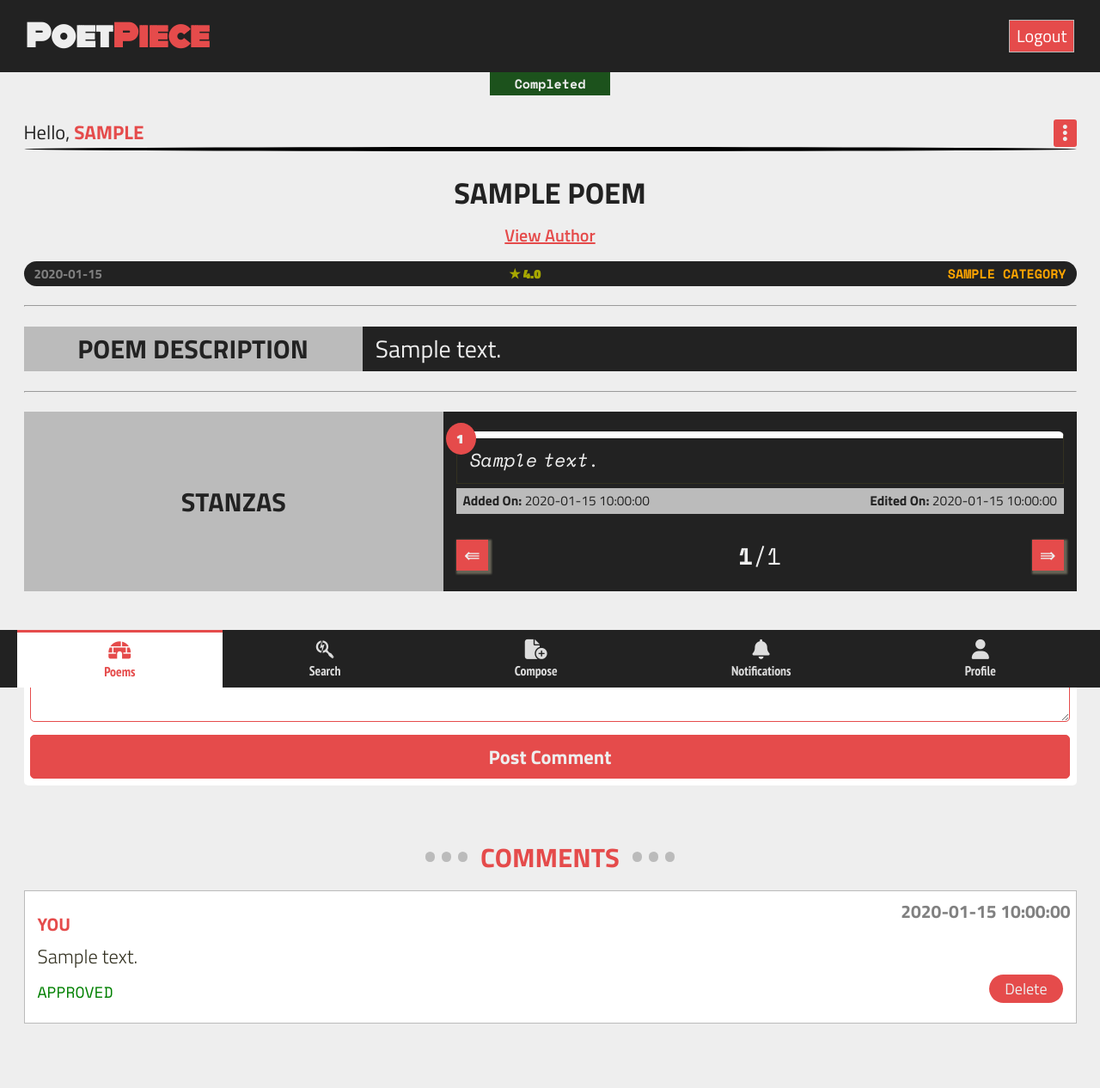
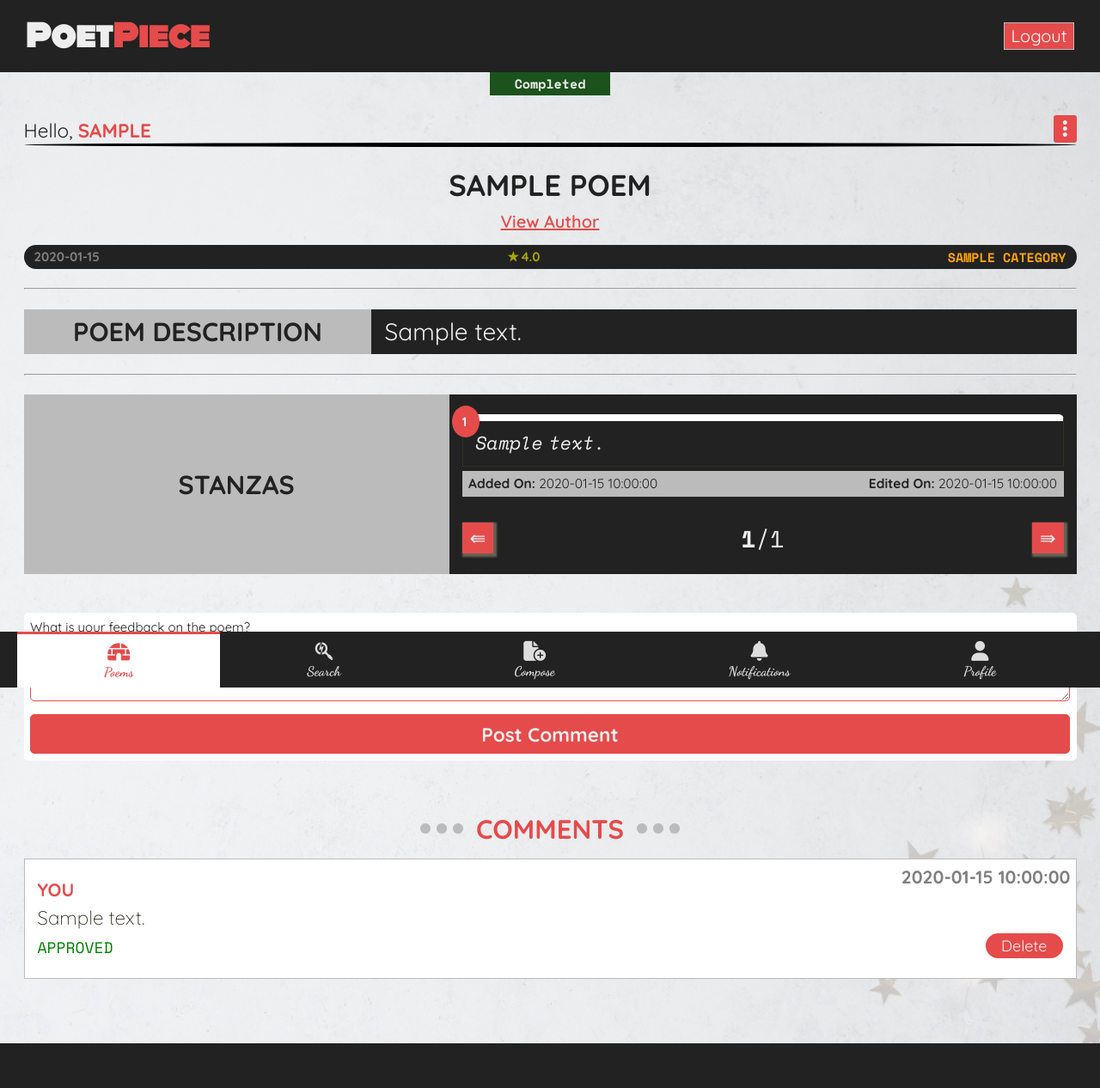
Before and after one commit to VictorOhachor/PoetPiece, a Flask app: page /poems/1 in a window 1280 px wide. Shown: the whole page at 86% size. After the commit the page ends 1214 px from the top, so only its background shows below. Run offline with Flask 3, Linux system fonts and the light colour scheme; a user stored in the database is signed in; tables that the repository leaves empty hold one stand-in row (values such as "Sample post"); some libraries are stand-ins or nearby versions.

Commit message:
Added background image to page

```diff
--- a/app/main/views.py
+++ b/app/main/views.py
@@ -75,8 +75,7 @@ def notifications():
     q = request.args.get('q')
     unread = request.args.get('unread')
     # fetch notifications
-    n = Notification.find_order_by(Notification.unread.desc(),
-                                   Notification.created_at.desc(),
+    n = Notification.find_order_by(Notification.created_at.desc(),
                                    in_trash=False)
     return render_template('main/notifications.html', notifications=n)
 
--- a/app/static/css/main.css
+++ b/app/static/css/main.css
@@ -1,4 +1,4 @@
-@import url("https://fonts.googleapis.com/css2?family=Monoton&family=Space+Mono:ital,wght@0,400;0,700;1,400&family=Titillium+Web:ital,wght@0,200;0,300;0,400;0,600;0,700;0,900;1,300;1,400;1,600;1,700&family=PT+Sans+Narrow:wght@400;700&display=swap");
+@import url("https://fonts.googleapis.com/css2?family=Monoton&family=Space+Mono:ital,wght@0,400;0,700;1,400&family=PT+Sans+Narrow:wght@400;700&family=Dancing+Script:wght@400;500;600;700&family=Quicksand:wght@300;400;500;600;700&display=swap");
 
 * {
   box-sizing: border-box;
@@ -11,12 +11,15 @@
 }
 
 body {
-  font-family: "Titillium Web", sans-serif;
+  font-family: 'Quicksand', sans-serif;
+  background: linear-gradient(270deg, rgba(238, 238, 238, .8), rgba(255, 255, 255, .8)), url(../assets/background.jpg) no-repeat;
+  background-size: cover;
+  background-clip: content-box;
   color: #222;
   position: relative;
   min-height: 100vh;
   margin-bottom: 3rem;
-  background-color: #eee;
+  background-color: rgb(238, 238, 238);
 }
 
 a {
@@ -59,7 +62,7 @@ select {
 }
 
 select option {
-  font-family: 'Gill Sans', 'Gill Sans MT', Calibri, 'Trebuchet MS', sans-serif;
+  font-family: 'Dancing Script', cursive;
   background-color: #eee;
   color: #e54b4b;
 }
@@ -249,7 +252,7 @@ select option {
   padding: 0.5rem 0;
   border: none;
   font-weight: 700;
-  font-family: "Titillium Web", sans-serif;
+  font-family: 'Quicksand', sans-serif;
   cursor: pointer;
 }
 
@@ -346,7 +349,7 @@ select option {
   text-align: end;
   align-self: flex-end;
   font-weight: 700;
-  font-family: "Titillium Web", sans-serif;
+  font-family: 'Quicksand', sans-serif;
 }
 
 .app-main__content .create-poem-container {
@@ -513,7 +516,7 @@ select option {
 .app-main__content>.poem-desc .poem-desc__content {
   font-size: calc(.8rem + 2vmin);
   white-space: pre-line;
-  font-family: "Titillium Web", sans-serif;
+  font-family: 'Quicksand', sans-serif;
 }
 
 .poems-container .poem-card .poem-title {
@@ -545,7 +548,7 @@ select option {
 .poem-stanzas__container>.no-stanza-text {
   color: orange;
   margin: auto;
-  font-family: "Titillium Web", sans-serif;
+  font-family: 'Quicksand', sans-serif;
   font-size: 2rem;
   text-align: center;
 }
@@ -941,7 +944,7 @@ select option {
   color: #eee;
   text-decoration: none;
   font-size: 1.1rem;
-  font-family: "Titillium Web", sans-serif;
+  font-family: 'Quicksand', sans-serif;
   cursor: pointer;
   padding: .4rem 1rem;
   border-bottom: 1px solid #730606;
@@ -994,7 +997,6 @@ select option {
   align-items: center;
   margin: auto;
   max-width: 1240px;
-  font-family: 'PT Sans Narrow', sans-serif;
   overflow: auto hidden;
   scrollbar-width: none;
   -ms-overflow-style: none;
@@ -1015,6 +1017,7 @@ select option {
   flex-grow: 1;
   padding: .6rem;
   text-align: center;
+  font-family: 'Dancing Script', cursive;
 }
 
 .app-nav-items .nav-item>i {
@@ -1295,4 +1298,6 @@ select option {
 .poet-metadata .poet-gender {
   color: #fff;
   font-weight: 700;
+  flex-grow: 1;
+  text-align: end;
 }
```
Also changed, not shown: app/static/assets/background.jpg (added).
